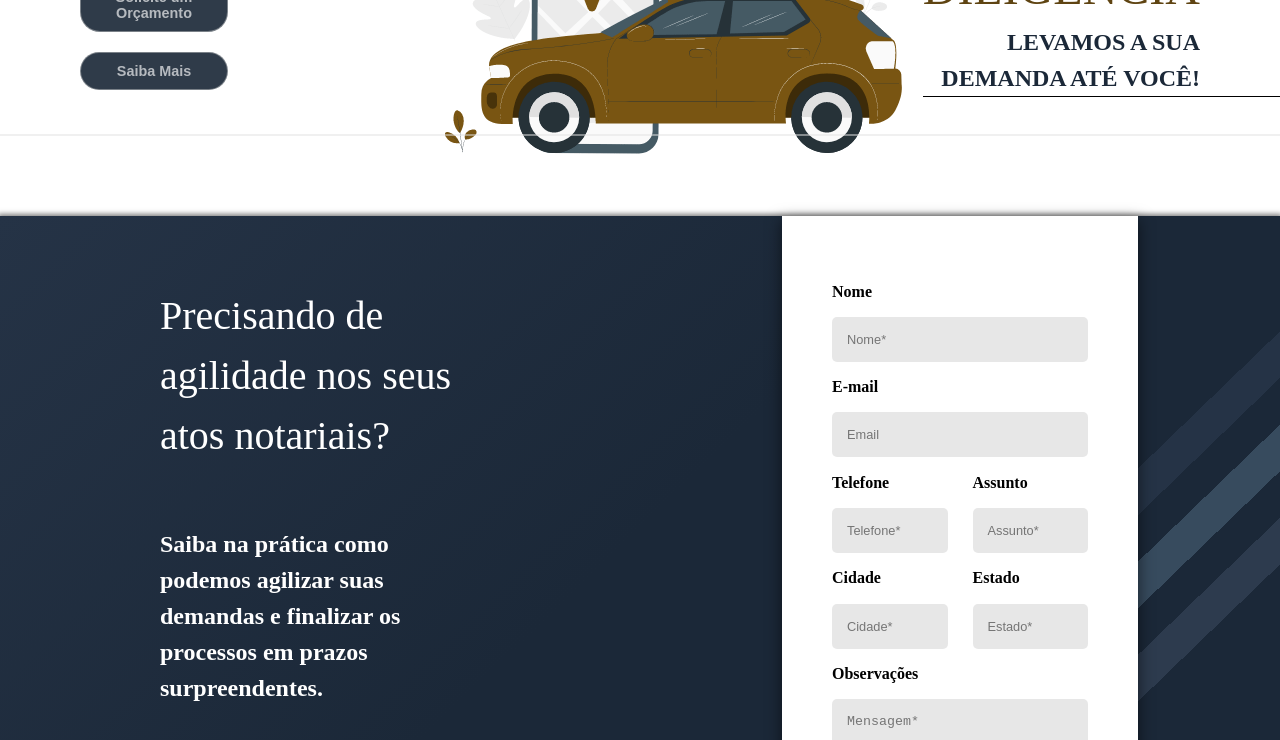
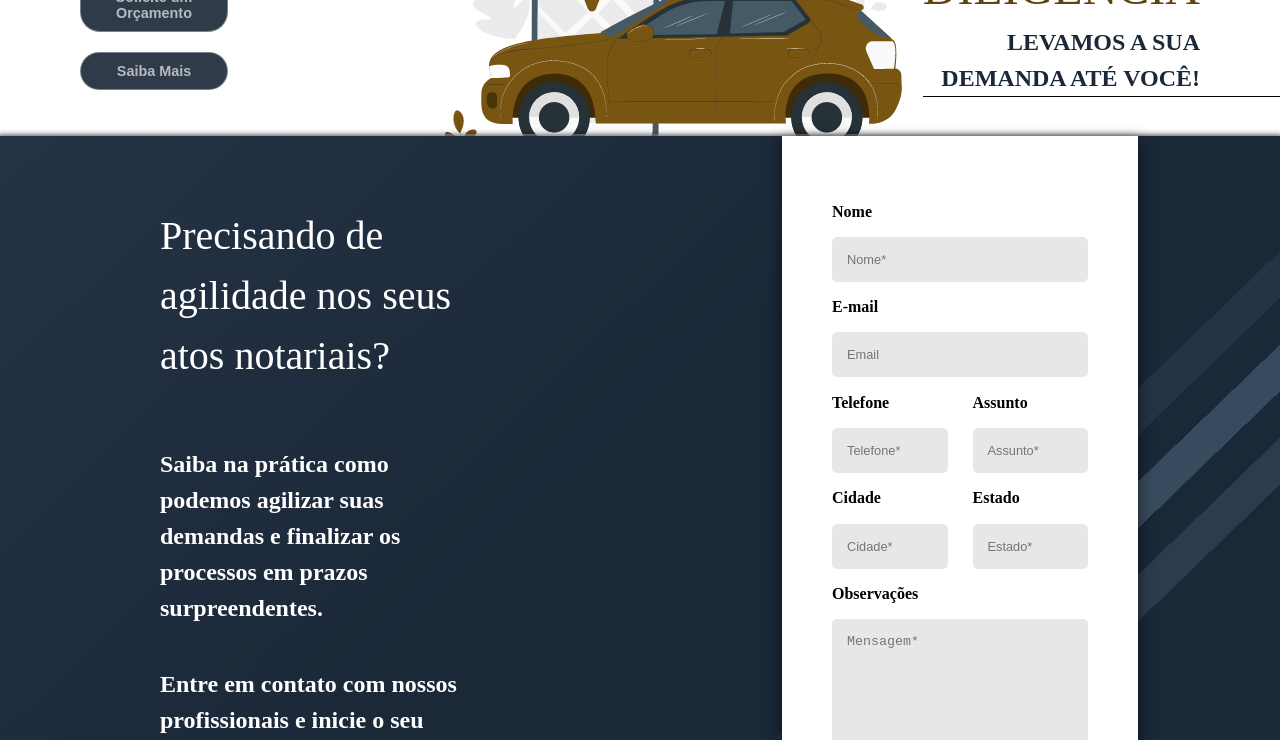
Before and after one commit to Saagcode/2Tabelionato, a React (Vite) app: page /#/servicos in a window 1280 px wide. Shown: the part 2560-3300 px from the top of the page. Built offline with nearby package versions, Linux system fonts and the light colour scheme; a web font is replaced by a local one.

Commit message:
map and design

```diff
--- a/src/Components/Body/index.jsx
+++ b/src/Components/Body/index.jsx
@@ -321,7 +321,9 @@ function Body() {
         </section>
       </div>
       {/* Rodape e Fale conosco */}
-      <Formulariocontato />
+      <div className="container-form-services">
+        <Formulariocontato />
+      </div>
       <div className="container-location">
         <div
           style={{
@@ -353,7 +355,6 @@ function Body() {
               width: "100%",
               height: `50vh`,
               margin: "0 0 80px 0",
-              borderRadius: `10px`,
               border: `2px solid #cecece7b`,
               boxShadow: `0px 5px 15px 1px rgba(0, 0, 0, 0.5)`,
             }}
--- a/src/Components/formularioContato/index.jsx
+++ b/src/Components/formularioContato/index.jsx
@@ -8,7 +8,6 @@ function Formulariocontato() {
     <>
       <section className="body-talkus">
         <div className="title-container">
-          <div className="teste">
           <div className="container-content-text">
             <h3 style={{ fontSize: "2.5rem" }}>
               Precisando de agilidade nos seus atos notariais?
@@ -18,8 +17,8 @@ function Formulariocontato() {
               os processos em prazos surpreendentes.
             </h2>
             <h2 style={{ fontSize: "1.5rem" }}>
-                Entre em contato com nossos profissionais e inicie o seu
-                processo ainda hoje.
+              Entre em contato com nossos profissionais e inicie o seu processo
+              ainda hoje.
             </h2>
           </div>
           <div className="container-arrow-textForm">
@@ -27,7 +26,6 @@ function Formulariocontato() {
             <h4 style={{ color: "#fff", fontSize: "1.5rem", width: "100%" }}>
               PREENCHA O FORMULÁRIO PARA SER ATENDIDO
             </h4>
-            </div>
           </div>
         </div>
         <form action="">
--- a/src/pages/servicos/styles.css
+++ b/src/pages/servicos/styles.css
@@ -291,6 +291,6 @@ legend {
     #1b2838 68%,
     #1b2838 100%
   );
-  margin: 80px 0;
+  margin: 0px 0;
   box-shadow: 0 0 5px 2px rgba(0, 0, 0, 0.5);
 }
```
Also changed, not shown: src/Components/Body/ServicesHomePage/styles.css (line endings or trailing spaces). Lines whose indentation alone changed are shown as unchanged.
